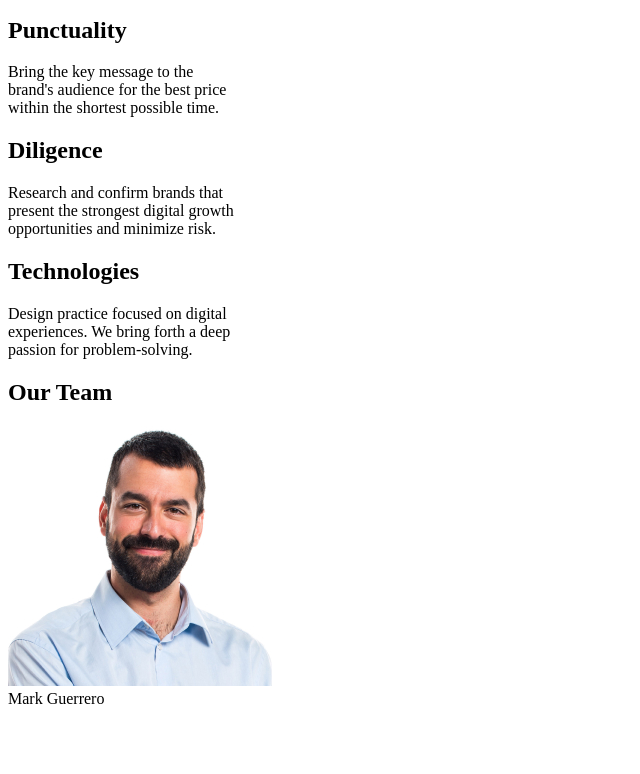
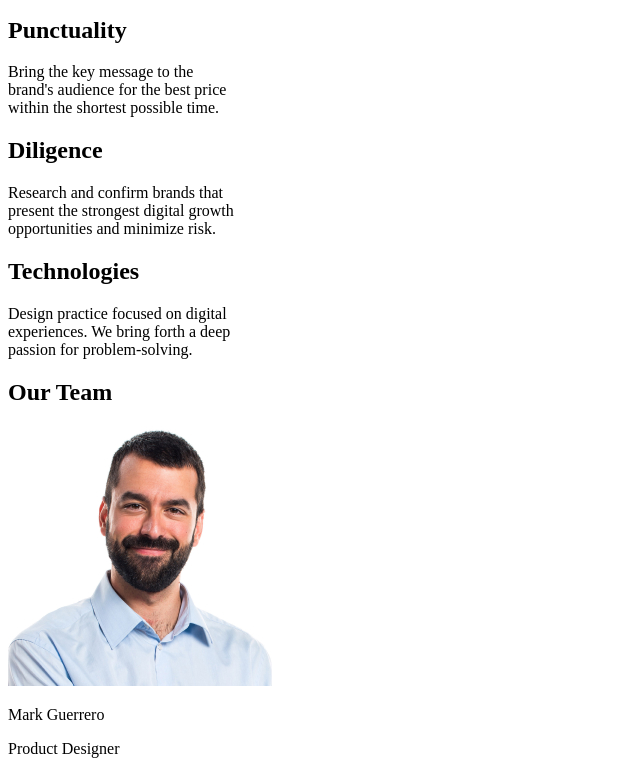
Before and after one commit to Alex2648/goit-markup-hw-01-02, a plain HTML site: page index.html in a window 1280 px wide. Shown: the part 371-1145 px from the top of the page, without its empty margins (0-640 px from the left). Before the commit the page ends 1087 px from the top, so only its background shows below. Drawn offline with Linux system fonts and the light colour scheme.

Commit message:
unterschreiben erste foto

```diff
--- a/index.html
+++ b/index.html
@@ -65,7 +65,11 @@
         width="264"
         height="260"
         alt="Mark Guerrero">
-        <figcaption>Mark Guerrero</figcaption>
+        <figcaption>
+            <p>Mark Guerrero</p>
+            <p>Product Designer</p>
+
+        </figcaption>
 
 
     </section>
```
